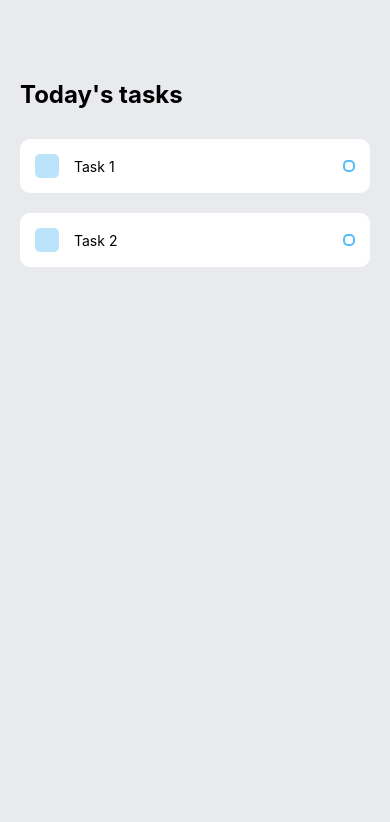
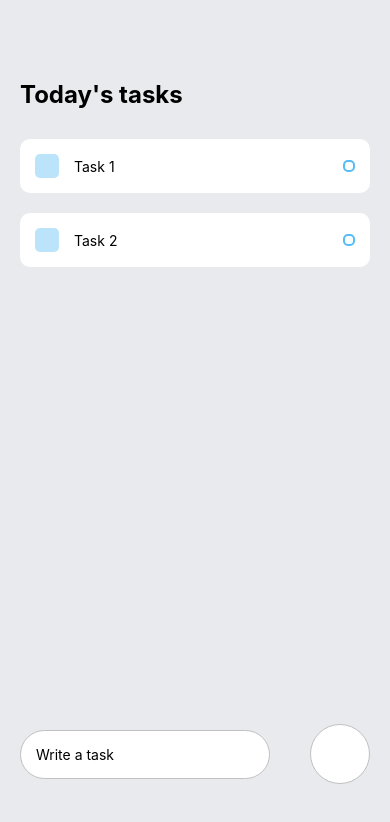
Before and after one commit to abawor/ToDoApp, a React Native app: screen / in a window 390 px wide. Shown: the top 822 px of the page. Built offline with nearby package versions, Linux system fonts and the light colour scheme.

Commit message:
Added write a task field

```diff
--- a/App.js
+++ b/App.js
@@ -1,6 +1,14 @@
 import "@expo/metro-runtime";
 import React from "react";
-import { StyleSheet, Text, View } from 'react-native';
+import {
+  StyleSheet,
+  Text,
+  View,
+  KeyboardAvoidingView,
+  TextInput,
+  Platform,
+  Pressable
+} from 'react-native';
 import Task from './components/Task';
 
 export default function App() {
@@ -16,6 +24,19 @@
           <Task text={'Task 2'}/>
         </View>
       </View>
+
+      {/* Write a task */}
+      <KeyboardAvoidingView
+        behavior={Platform.OS === "ios" ? "padding" : "height"}
+        style={styles.writeTaskWrapper}
+      >
+        <TextInput style={styles.input} placeholder={'Write a task'} />
+        <Pressable>
+          <View style={styles.addWrapper}>
+            <Text stlye={styles.addText}></Text>
+          </View>
+        </Pressable>
+      </KeyboardAvoidingView>
 
     </View>
   );
@@ -36,5 +57,35 @@
   },
   items: {
     marginTop: 30,
+  },
+  writeTaskWrapper: {
+    position: 'absolute',
+    bottom: 60,
+    width: '100%',
+    flexDirection: 'row',
+    justifyContent: 'space-around',
+    alignItems: 'center'
+  },
+  input: {
+    paddingVertical: 15,
+    paddingHorizontal: 15,
+    backgroundColor: '#FFF',
+    borderRadius: 60,
+    borderColor: '#C0C0C0',
+    borderWidth: 1,
+    width: 250
+  },
+  addWrapper: {
+    width: 60,
+    height: 60,
+    backgroundColor: '#FFF',
+    borderRadius: 60,
+    justifyContent: 'center',
+    alignItems: 'center',
+    borderColor: '#C0C0C0',
+    borderWidth: 1,
+  },
+  addText: {
+
   }
 });
--- a/components/Task.js
+++ b/components/Task.js
@@ -1,13 +1,12 @@
 import React from "react";
-import { View, Text, StyleSheet} from 'react-native';
-import { TouchableOpacity } from "react-native-web";
+import { View, Text, StyleSheet, Pressable} from 'react-native';
 
 const Task = (props) => {
 
     return (
         <View style={styles.item}>
             <View style={styles.itemLeft}>
-                <TouchableOpacity style={styles.square}></TouchableOpacity>
+                <Pressable style={styles.square}></Pressable>
             <Text style={styles.itemText}>{props.text}</Text>
             </View>
             <View style={styles.circular}></View>
--- a/package.json
+++ b/package.json
@@ -18,7 +18,8 @@
     "react-native-web": "~0.19.10"
   },
   "devDependencies": {
-    "@babel/core": "^7.20.0"
+    "@babel/core": "^7.20.0",
+    "@types/react-native-web": "^0.19.0"
   },
   "private": true
 }
```
Also changed, not shown: 1 other file (tests, documents, lock files or other folders).
